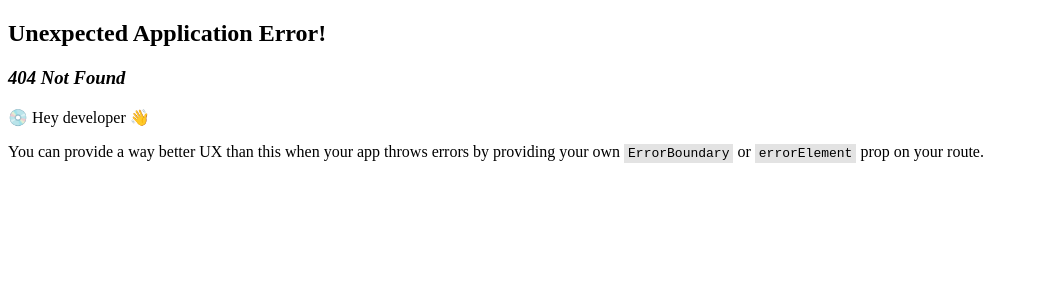
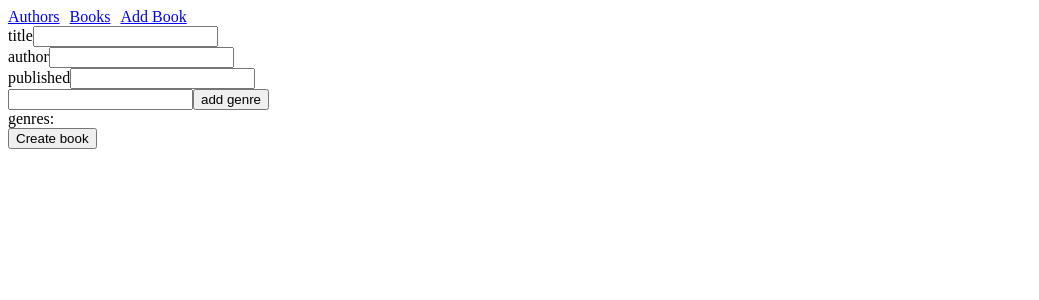
Before and after one commit to wes-q/fullstack-open-graphql, a React (Vite) app in the folder library-frontend/: page /new-book in a window 1280 px wide. Before the commit this address had no page. Shown: the top 300 px of the page, without its empty margins (0-1039 px from the left). Built offline with nearby package versions, Linux system fonts and the light colour scheme.

Commit message:
Set routing for newbook

```diff
--- a/library-frontend/src/App.jsx
+++ b/library-frontend/src/App.jsx
@@ -14,7 +14,7 @@ const App = () => {
                 <Route path="/" element={<RootLayout />}>
                     <Route index element={<Authors />} />
                     <Route path="books" element={<Books />} />
-                    {/* <Route path="" element={<LoginPage />} /> */}
+                    <Route path="new-book" element={<NewBook />} />
                 </Route>
             </>
         )
--- a/library-frontend/src/components/Navbar.jsx
+++ b/library-frontend/src/components/Navbar.jsx
@@ -7,7 +7,7 @@ const Navbar = () => {
                 <div style={{ display: "flex", gap: 10 }}>
                     <NavLink to="/">Authors</NavLink>
                     <NavLink to="books">Books</NavLink>
-                    <NavLink to="add">Add Book</NavLink>
+                    <NavLink to="new-book">Add Book</NavLink>
                 </div>
             </div>
         </div>
--- a/library-frontend/src/components/NewBook.jsx
+++ b/library-frontend/src/components/NewBook.jsx
@@ -1,20 +1,16 @@
 import { useState } from "react";
 
-const NewBook = (props) => {
+const NewBook = () => {
     const [title, setTitle] = useState("");
     const [author, setAuthor] = useState("");
     const [published, setPublished] = useState("");
     const [genre, setGenre] = useState("");
     const [genres, setGenres] = useState([]);
 
-    if (!props.show) {
-        return null;
-    }
-
     const submit = async (event) => {
         event.preventDefault();
 
-        console.log("add book...");
+        console.log("add new book...");
 
         setTitle("");
         setPublished("");
@@ -50,7 +46,7 @@ const NewBook = (props) => {
                     </button>
                 </div>
                 <div>genres: {genres.join(" ")}</div>
-                <button type="submit">create book</button>
+                <button type="submit">Create book</button>
             </form>
         </div>
     );
```
